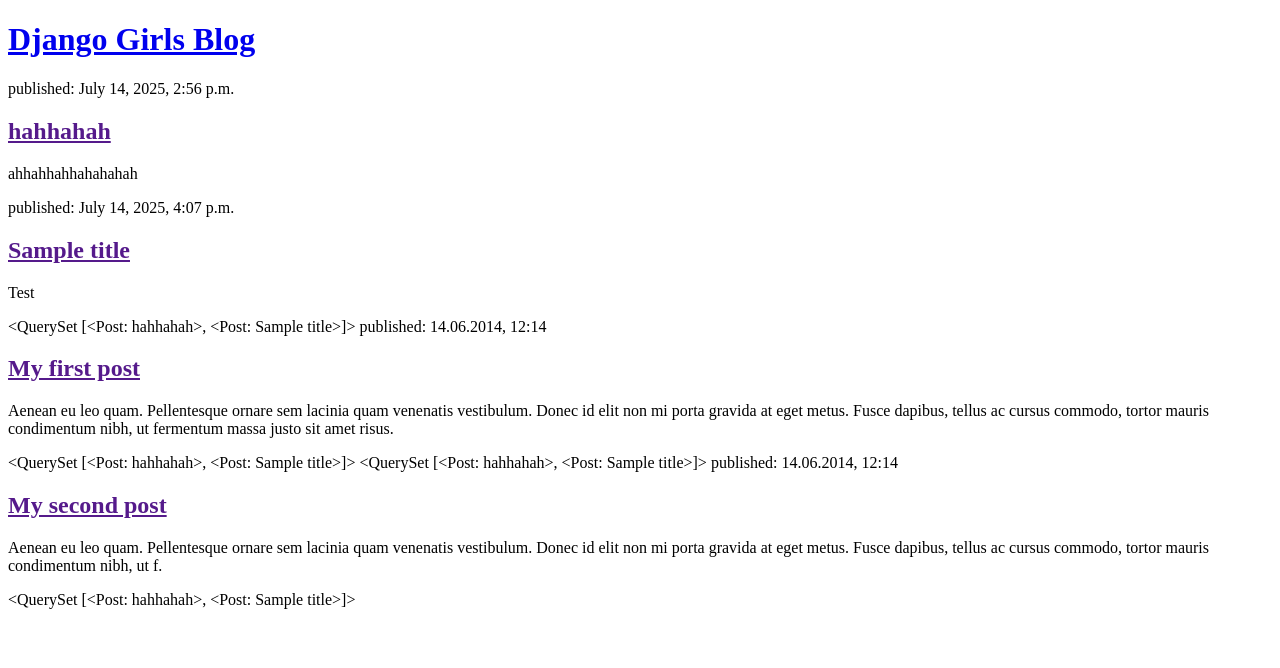
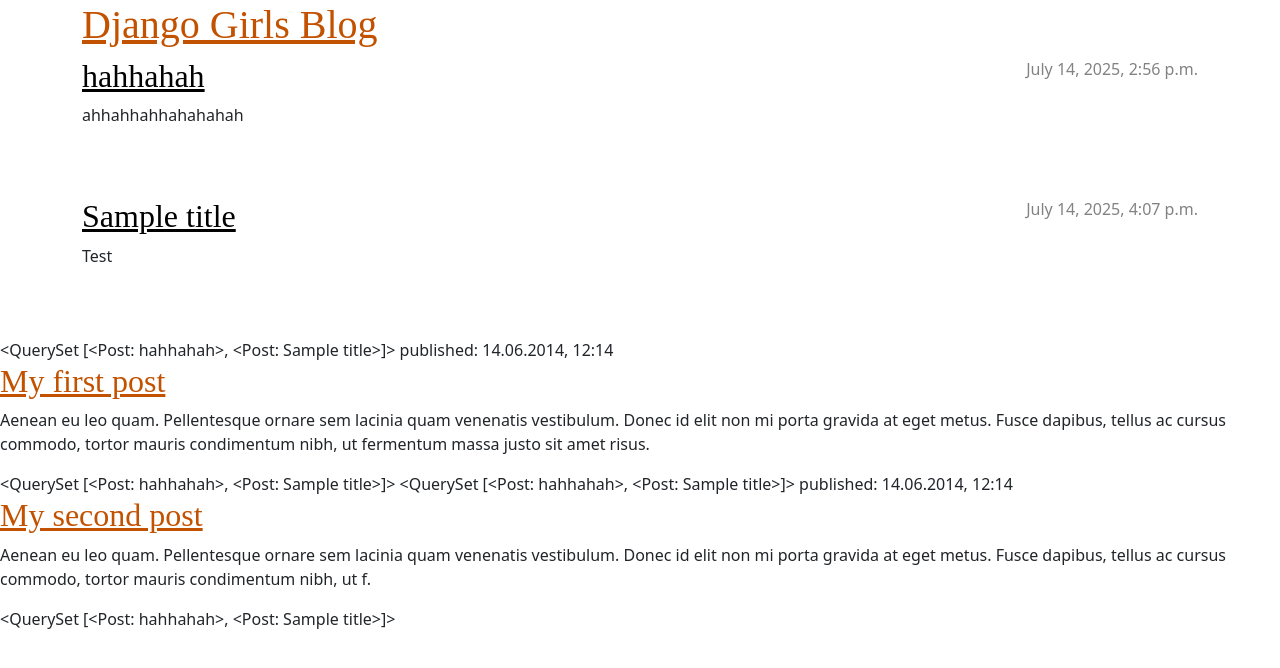
Before and after one commit to gregomaho/my-first-blog, a Django app: page / in a window 1280 px wide. Shown: the top 668 px of the page. Run offline with Django 5.2, Linux system fonts and the light colour scheme; data comes from the database, SQL or seed files in the repository; parts of the project's set-up code (start-up, migrations or seed data) failed here and were passed over.

Commit message:
Added view and template for detailed blog post as well as CSS for the site.

```diff
--- /dev/null
+++ b/blog/static/css/blog.css
@@ -0,0 +1,75 @@
+h1 a, h2 a {
+    color: #C25100;
+    font-family: 'Lobster';
+}
+.page-header {
+    background-color: #C25100;
+    margin-top: 0;
+    margin-bottom: 40px;
+    padding: 20px 20px 20px 40px;
+}
+
+.page-header h1,
+.page-header h1 a,
+.page-header h1 a:visited,
+.page-header h1 a:active {
+    color: #ffffff;
+    font-size: 36pt;
+    text-decoration: none;
+}
+
+h1,
+h2,
+h3,
+h4 {
+    font-family: 'Lobster', cursive;
+}
+
+.date {
+    color: #828282;
+}
+
+.save {
+    float: right;
+}
+
+.post-form textarea,
+.post-form input {
+    width: 100%;
+}
+
+.top-menu,
+.top-menu:hover,
+.top-menu:visited {
+    color: #ffffff;
+    float: right;
+    font-size: 26pt;
+    margin-right: 20px;
+}
+
+.post {
+    margin-bottom: 70px;
+}
+
+.post h2 a,
+.post h2 a:visited {
+    color: #000000;
+}
+
+.post > .date,
+.post > .actions {
+    float: right;
+}
+
+.btn-secondary,
+.btn-secondary:visited {
+    color: #C25100;
+    background: none;
+    border-color: #C25100;
+    margin-left: 15px;
+}
+
+.btn-secondary:hover {
+    color: #FFFFFF;
+    background-color: #C25100;
+}
--- a/blog/templates/blog/post_list.html
+++ b/blog/templates/blog/post_list.html
@@ -1,21 +1,33 @@
+{% load static %}
 <!DOCTYPE html>
 <html>
     <head>
         <title>GregoMaho's blog</title>
+        <link rel="stylesheet" href="{% static 'css/blog.css' %}">
+        <link rel="stylesheet" href="https://cdn.jsdelivr.net/npm/bootstrap@5.3.3/dist/css/bootstrap.min.css" integrity="sha384-QWTKZyjpPEjISv5WaRU9OFeRpok6YctnYmDr5pNlyT2bRjXh0JMhjY6hW+ALEwIH" crossorigin="anonymous">
     </head>
     <body>
     <header>
+         <div class="container">
         <h1><a href="/">Django Girls Blog</a></h1>
+        </div>
     </header>
 
-{% for post in posts %}
-    <article>
-        <time>published: {{ post.published_date }}</time>
-        <h2><a href="">{{ post.title }}</a></h2>
-        <p>{{ post.text|linebreaksbr }}</p>
-    </article>
-{% endfor %}
-
+<main class="container">
+    <div class="row">
+        <div class="col">
+            {% for post in posts %}
+                <article class="post">
+                    <time class="date">
+                        {{ post.published_date }}
+                    </time>
+                    <h2><a href="">{{ post.title }}</a></h2>
+                    <p>{{ post.text|linebreaksbr }}</p>
+                </article>
+            {% endfor %}
+        </div>
+    </div>
+</main>
         {{ posts }}
             <time>published: 14.06.2014, 12:14</time>
             <h2><a href="">My first post</a></h2>
--- a/blog/urls.py
+++ b/blog/urls.py
@@ -3,4 +3,5 @@
 
 urlpatterns = [
     path('', views.post_list, name='post_list'),
+    path('', views.post_list, name='post_list'),
 ]
--- a/blog/views.py
+++ b/blog/views.py
@@ -1,7 +1,14 @@
 from django.shortcuts import render
 from django.utils import timezone
 from .models import Post
+from django.shortcuts import render, get_object_or_404
+
+Post.objects.get(pk=pk)
 
 def post_list(request):
     posts = Post.objects.filter(published_date__lte=timezone.now()).order_by('published_date')
     return render(request, 'blog/post_list.html', {'posts': posts})
+
+def post_detail(request, pk):
+    post = get_object_or_404(Post, pk=pk)
+    return render(request, 'blog/post_detail.html', {'post': post})
```
Also changed, not shown: blog/templates/blog/base.html (added, +39 -0 lines), 1 other file.
